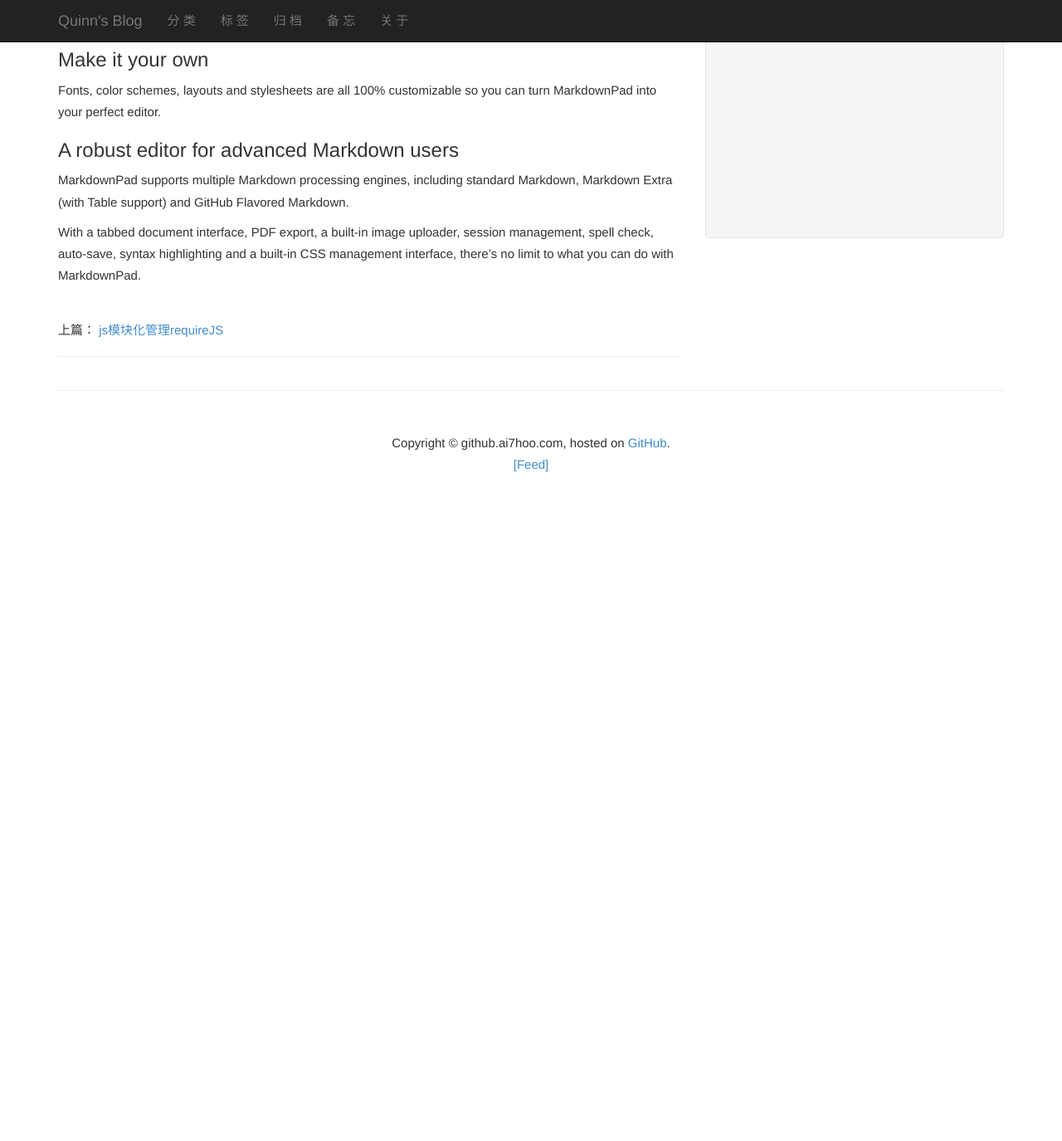
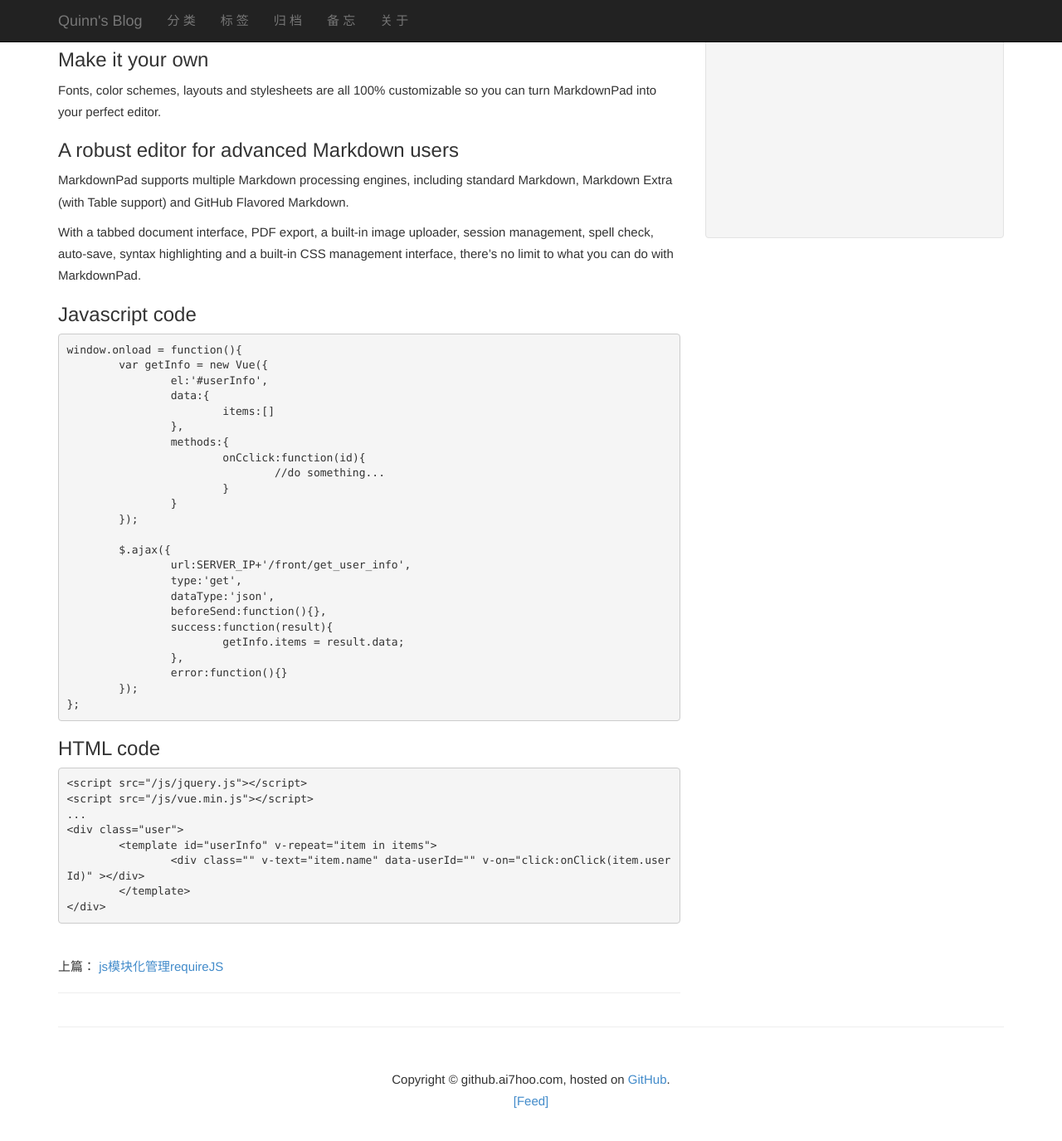
Before and after one commit to ai7hoo/ai7hoo_website, a Jekyll site: the page built from _posts/2015-10-23-learn-MarkdownPad.md, in a window 1280 px wide and 1400 px high, scrolled down 539 px. Shown: the top 1375 px of the window at 83% size. Built offline with Jekyll 4.4.1, drawn with Linux system fonts in a browser that asks for light colours; Markdown is read by kramdown in place of the engine named in the settings; comment, search, counter and statistics services are not loaded; before the commit the page ends 1172 px from its top, so only the background shows below that.

Commit message:
modifiy article

````diff
--- a/_posts/2015-10-23-learn-MarkdownPad.md
+++ b/_posts/2015-10-23-learn-MarkdownPad.md
@@ -34,3 +34,45 @@ Fonts, color schemes, layouts and stylesheets are all 100% customizable so you c
 MarkdownPad supports multiple Markdown processing engines, including standard Markdown, Markdown Extra (with Table support) and GitHub Flavored Markdown.
 
 With a tabbed document interface, PDF export, a built-in image uploader, session management, spell check, auto-save, syntax highlighting and a built-in CSS management interface, there's no limit to what you can do with MarkdownPad.
+
+### Javascript code
+
+``` javascript
+window.onload = function(){
+	var getInfo = new Vue({
+		el:'#userInfo',
+		data:{
+			items:[]
+		},
+		methods:{
+			onCclick:function(id){
+				//do something...
+			}
+		}
+	});
+
+	$.ajax({
+		url:SERVER_IP+'/front/get_user_info',
+		type:'get',
+		dataType:'json',
+		beforeSend:function(){},
+		success:function(result){
+			getInfo.items = result.data;
+		},
+		error:function(){}
+	});
+};
+```
+
+### HTML code
+
+```html
+<script src="/js/jquery.js"></script>
+<script src="/js/vue.min.js"></script>
+...
+<div class="user">
+	<template id="userInfo" v-repeat="item in items">
+		<div class="{{item.isVip?'isVip':''}}" v-text="item.name" data-userId="{{item.userId}}" v-on="click:onClick(item.userId)" ></div>
+	</template>
+</div>
+```
````
